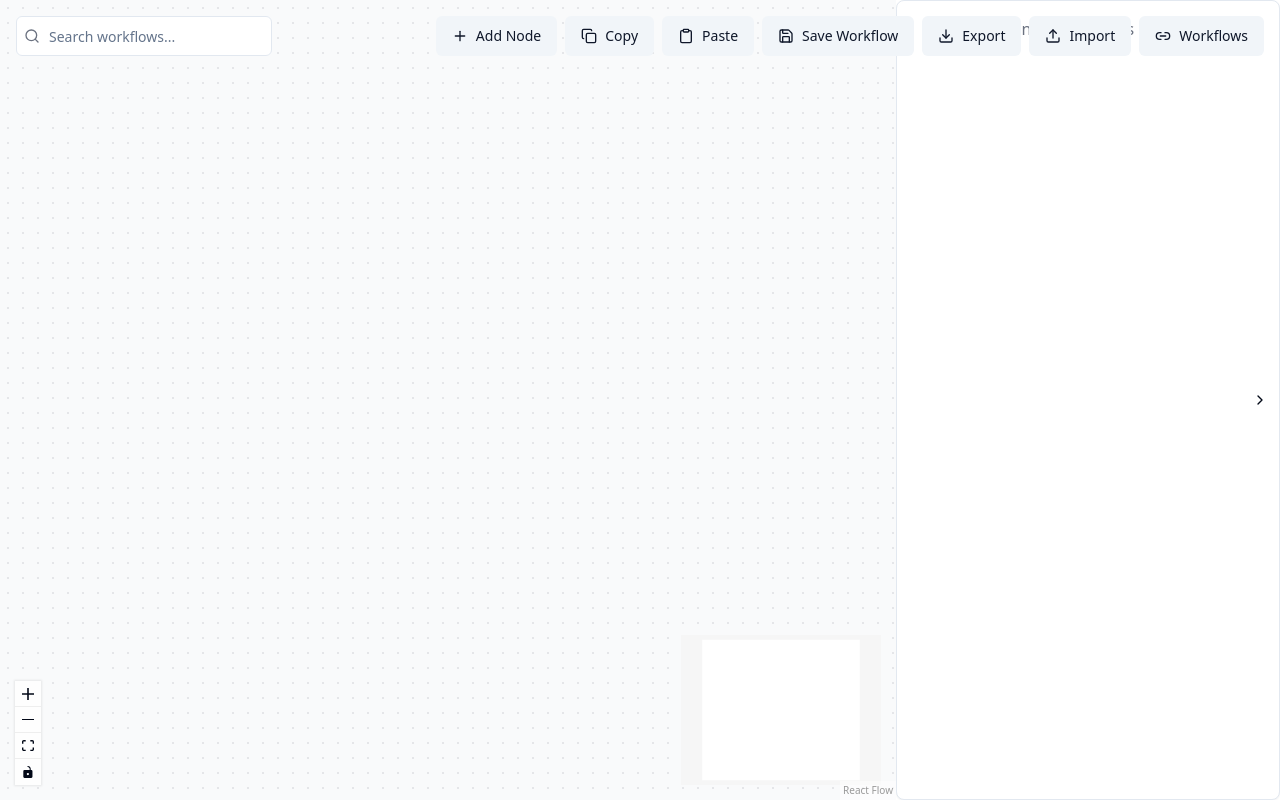
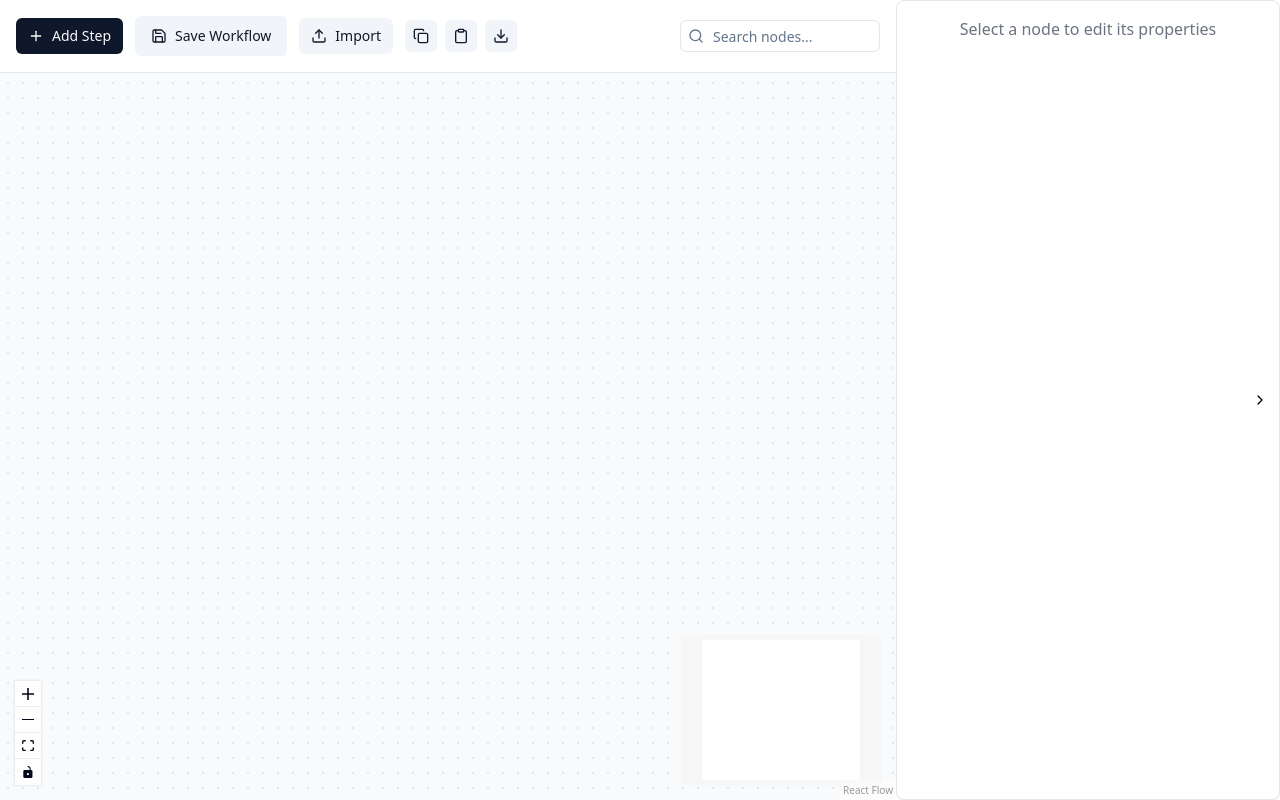
Before and after one commit to rbtech24/diagnose-flow-chat, a React (Vite) app: page / in a window 1280 px wide. Built offline with nearby package versions, Linux system fonts and the light colour scheme.

Commit message:
Update UI layout
The code changes update the UI layout.

```diff
--- a/src/components/flow/FlowToolbar.tsx
+++ b/src/components/flow/FlowToolbar.tsx
@@ -2,10 +2,9 @@
 import { Button } from '../ui/button';
 import { SaveWorkflowDialog } from './SaveWorkflowDialog';
 import { handleSaveWorkflow } from '@/utils/flowUtils';
-import { Download, Upload, Plus, Copy, Clipboard, Search, Link2 } from 'lucide-react';
+import { Download, Upload, Plus, Copy, Clipboard, Search } from 'lucide-react';
 import { useFlowState } from '@/hooks/useFlowState';
 import { useCallback } from 'react';
-import { Link } from 'react-router-dom';
 import { Input } from '../ui/input';
 
 interface FlowToolbarProps {
@@ -34,48 +33,68 @@ export function FlowToolbar({
   }, [nodes, edges, nodeCounter]);
 
   return (
-    <div className="fixed top-4 right-4 left-4 flex items-center justify-between z-50">
+    <div className="flex items-center gap-3 p-4 bg-background border-b">
+      <Button
+        variant="default"
+        size="sm"
+        className="flex items-center gap-2 bg-primary text-primary-foreground hover:bg-primary/90"
+        onClick={onAddNode}
+      >
+        <Plus className="w-4 h-4" />
+        Add Step
+      </Button>
+
+      <SaveWorkflowDialog onSave={onSave} />
+
+      <Button
+        variant="secondary"
+        size="sm"
+        className="flex items-center gap-2"
+        onClick={onImportClick}
+      >
+        <Upload className="w-4 h-4" />
+        Import
+      </Button>
+
       <div className="flex items-center gap-2">
-        <div className="relative w-64">
-          <Search className="absolute left-2 top-1/2 transform -translate-y-1/2 w-4 h-4 text-gray-500" />
-          <Input
-            type="text"
-            placeholder="Search workflows..."
-            className="pl-8 w-full"
-          />
-        </div>
+        <Button
+          variant="secondary"
+          size="icon"
+          className="h-8 w-8"
+          onClick={onCopySelected}
+        >
+          <Copy className="w-4 h-4" />
+        </Button>
+        <Button
+          variant="secondary"
+          size="icon"
+          className="h-8 w-8"
+          onClick={onPaste}
+        >
+          <Clipboard className="w-4 h-4" />
+        </Button>
+        <Button
+          variant="secondary"
+          size="icon"
+          className="h-8 w-8"
+          onClick={() => {
+            handleSaveWorkflow(nodes, edges, nodeCounter, 'Exported Workflow', 'export');
+          }}
+        >
+          <Download className="w-4 h-4" />
+        </Button>
       </div>
 
-      <div className="flex items-center gap-2">
-        <Button variant="secondary" className="flex items-center gap-2" onClick={onAddNode}>
-          <Plus className="w-4 h-4" />
-          Add Node
-        </Button>
-        <Button variant="secondary" className="flex items-center gap-2" onClick={onCopySelected}>
-          <Copy className="w-4 h-4" />
-          Copy
-        </Button>
-        <Button variant="secondary" className="flex items-center gap-2" onClick={onPaste}>
-          <Clipboard className="w-4 h-4" />
-          Paste
-        </Button>
-        <SaveWorkflowDialog onSave={onSave} />
-        <Button variant="secondary" className="flex items-center gap-2" onClick={() => {
-          handleSaveWorkflow(nodes, edges, nodeCounter, 'Exported Workflow', 'export');
-        }}>
-          <Download className="w-4 h-4" />
-          Export
-        </Button>
-        <Button variant="secondary" className="flex items-center gap-2" onClick={onImportClick}>
-          <Upload className="w-4 h-4" />
-          Import
-        </Button>
-        <Link to="/workflows">
-          <Button variant="secondary" className="flex items-center gap-2">
-            <Link2 className="w-4 h-4" />
-            Workflows
-          </Button>
-        </Link>
+      <div className="flex-1" />
+
+      <div className="relative">
+        <Search className="absolute left-2 top-1/2 transform -translate-y-1/2 w-4 h-4 text-muted-foreground" />
+        <Input
+          type="text"
+          placeholder="Search nodes..."
+          size={32}
+          className="h-8 w-[200px] pl-8"
+        />
       </div>
 
       <input
--- a/src/components/flow/WorkflowActions.tsx
+++ b/src/components/flow/WorkflowActions.tsx
@@ -1,7 +1,3 @@
-
-import { Link } from 'react-router-dom';
-import { Button } from '@/components/ui/button';
-import { Link2 } from 'lucide-react';
 
 export function WorkflowActions() {
   return null;
```
